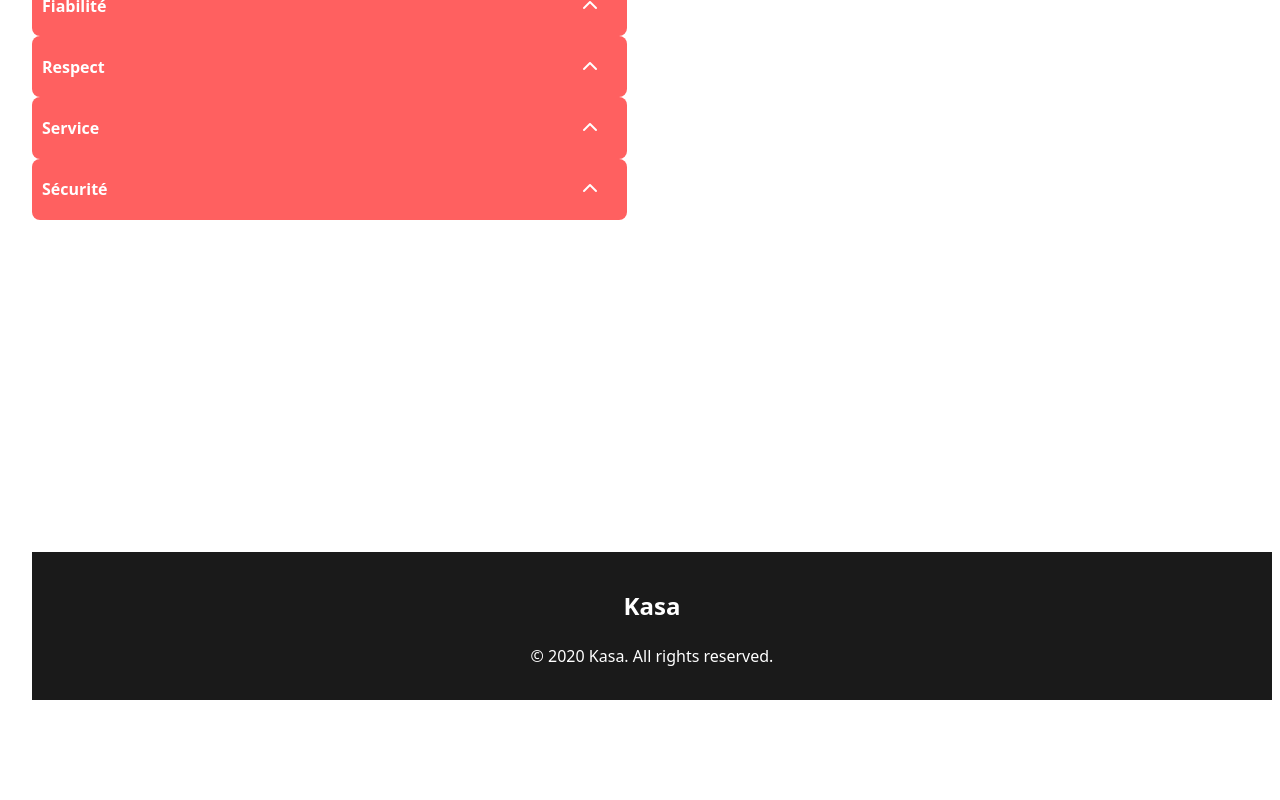
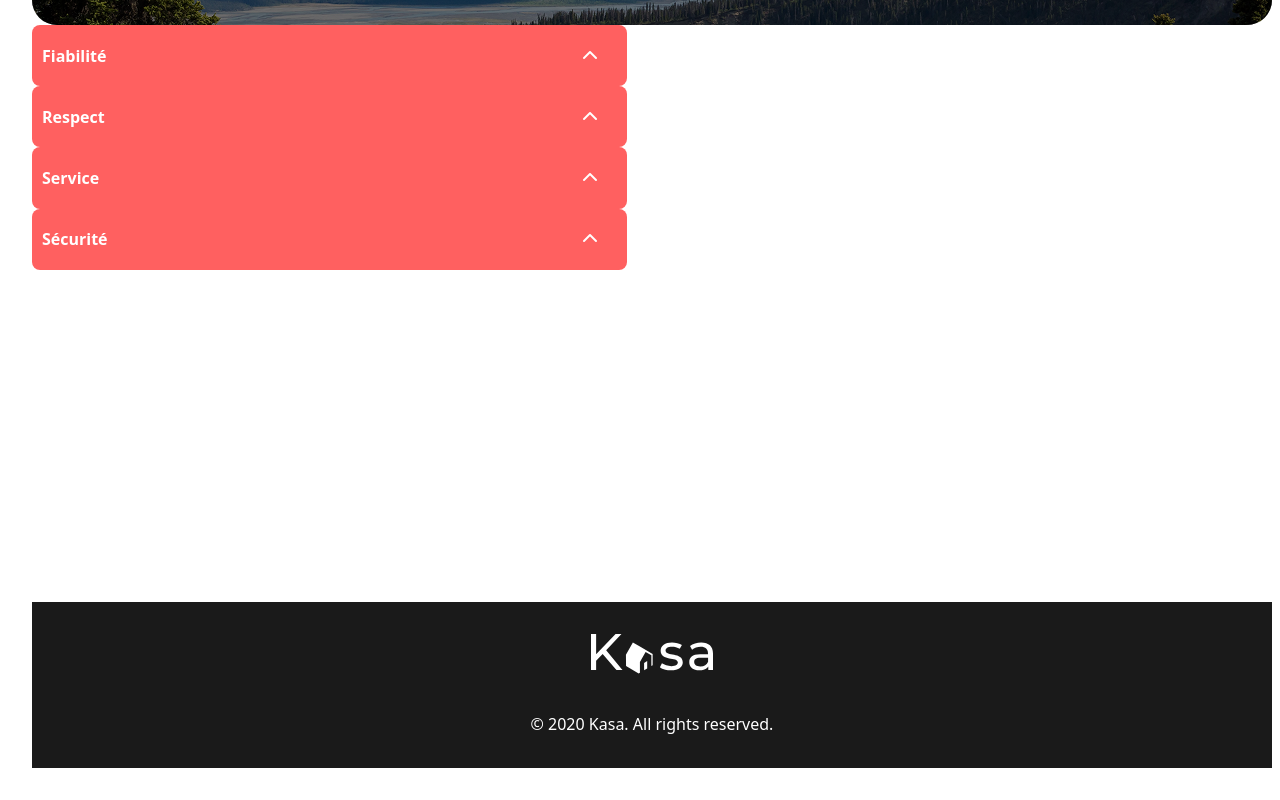
Before and after one commit to Aquatime26/OC-5-React, a React (Vite) app: page /about in a window 1280 px wide. Shown: the part 348-1148 px from the top of the page. Before the commit the page ends 1080 px from the top, so only its background shows below. Built offline with nearby package versions, Linux system fonts and the light colour scheme.

Commit message:
Changes on Header and Footer, work on logos

```diff
--- a/src/Components/Footer.jsx
+++ b/src/Components/Footer.jsx
@@ -1,7 +1,10 @@
+import logo from '../assets/pictures/logo.svg';
+import '../styles/Footer.scss';
+
 function Footer() {
   return (
-    <footer style={{ textAlign: "center", padding: "1rem", backgroundColor: "#1a1a1a", color: "#fff" }}>
-        <h2>Kasa</h2>
+    <footer className="footer">
+        <div className="footer-logo"><img src={logo} alt="Kasa Logo" /></div>
       <p>&copy; 2020 Kasa. All rights reserved.</p>
     </footer>
   );
--- a/src/styles/CardGrid.scss
+++ b/src/styles/CardGrid.scss
@@ -2,7 +2,7 @@
   display: grid;
   grid-template-columns: repeat(3, 340px);
   gap: 50px;
-  margin-top: 50px;
+  margin: 50px 0 50px 0;
   padding: 50px 20px 50px 20px;
   border-radius: 16px;
   background: #f5f5f5;
--- /dev/null
+++ b/src/styles/Footer.scss
@@ -0,0 +1,18 @@
+.footer {
+    display: flex;
+    flex-direction: column;
+    align-items: center;
+    text-align: center;
+    padding: 1rem;
+    background-color: #1a1a1a;
+    color: #fff;
+}
+
+.footer-logo {
+   margin: 1rem;
+}
+
+.footer-logo img {
+   width: 122px;
+   height: auto;
+}
--- a/src/styles/Header.scss
+++ b/src/styles/Header.scss
@@ -6,6 +6,7 @@ header {
   justify-content: space-between;
   padding: 0 20px;
   box-sizing: border-box;
+  margin-bottom: 50px;
 
   .logo {
     margin: 0;
```
Also changed, not shown: src/assets/pictures/LOGO.svg (added).
